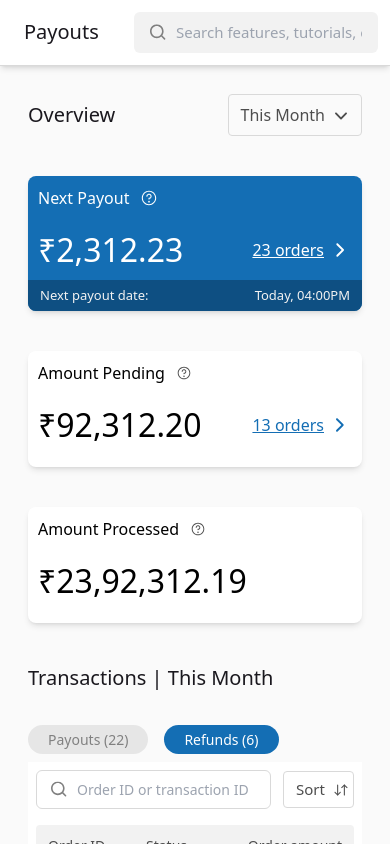
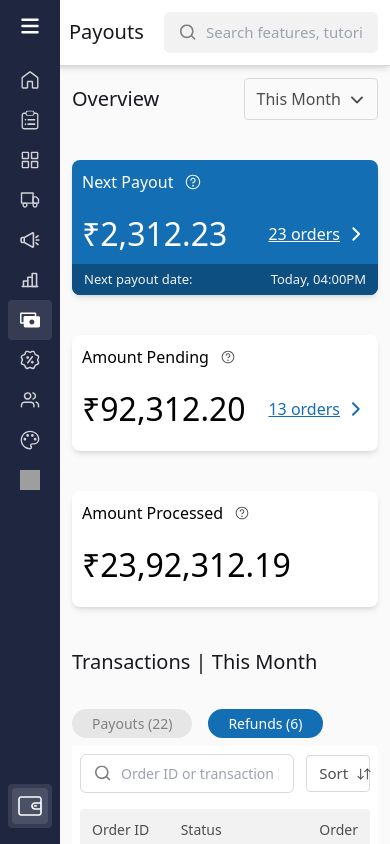
Before and after one commit to magicalbn/figma-payouts, a Next.js app: page /payouts in a window 390 px wide. Built offline with nearby package versions, Linux system fonts and the light colour scheme; grey boxes are pictures that could not be loaded.

Commit message:
responsive sidebar

```diff
--- a/app/layout.tsx
+++ b/app/layout.tsx
@@ -23,7 +23,9 @@ export default function RootLayout({
                     <Sidebar />
                     <div className="flex flex-col w-full">
                         <Navbar />
-                        <div className="overflow-auto">{children}</div>
+                        <div className="overflow-auto ml-[60px] sm:ml-0">
+                            {children}
+                        </div>
                     </div>
                 </div>
             </body>
--- a/components/overview/index.tsx
+++ b/components/overview/index.tsx
@@ -6,7 +6,7 @@ import Orders from "../orders";
 
 const Overview = () => {
     return (
-        <div className="p-7">
+        <div className="p-3 sm:p-7">
             <div className="flex items-center justify-between">
                 <p className="text-[#1A181E] font-medium text-[20px]">
                     Overview
--- a/components/shared/navbar/index.tsx
+++ b/components/shared/navbar/index.tsx
@@ -3,7 +3,7 @@ import Searchbar from "./searchbar";
 
 const Navbar = () => {
     return (
-        <div className="bg-white py-3 px-3 items-center border-b-[1px] shadow-md border-[#D9D9D9] grid grid-cols-3">
+        <div className="bg-white py-3 px-3 items-center border-b-[1px] shadow-md border-[#D9D9D9] grid grid-cols-3  ml-[45px] sm:ml-0">
             <div className="flex items-center">
                 <p className="text-[#1A181E] font-medium text-[20px] mx-3">
                     Payouts
--- a/components/shared/sidebar/credits.tsx
+++ b/components/shared/sidebar/credits.tsx
@@ -1,12 +1,15 @@
 import React from "react";
 
-const Credits = () => {
+interface Props {
+    expandSidebar: boolean;
+}
+const Credits: React.FC<Props> = ({ expandSidebar }) => {
     return (
-        <div className="bg-[#353C53] p-[10px] rounded-[4px] flex items-center">
+        <div className="bg-[#353C53] p-[4px] sm:p-[10px] rounded-[4px] flex items-center">
             <div className="p-[6px] rounded-[4px] bg-opacity-10 bg-white">
                 <img src="/wallet.svg" alt="wallet" />
             </div>
-            <div className="ml-[20px]">
+            <div className={`ml-[20px] ${expandSidebar ? "block" : "hidden"}`}>
                 <p className="text-[13px] font-normal opacity-70">
                     Available credits
                 </p>
--- a/components/shared/sidebar/index.tsx
+++ b/components/shared/sidebar/index.tsx
@@ -1,14 +1,26 @@
-import React from "react";
+"use client";
+import React, { useState } from "react";
 import Profile from "./profile";
 import SideMenu from "./sidemenu";
 import Credits from "./credits";
 
 const Sidebar = () => {
+    const [expandSidebar, setExpandSidebar] = useState<boolean>(false);
+    const toggleExpandSidebar = () => {
+        setExpandSidebar(!expandSidebar);
+    };
     return (
-        <div className="h-screen w-[250px] bg-sidebar  flex-col p-5 text-primary hidden sm:flex">
-            <Profile />
-            <SideMenu />
-            <Credits />
+        <div
+            className={`h-screen ${
+                expandSidebar ? "w-[200px] sm:w-[250px]" : "w-auto"
+            }  bg-sidebar  flex-col py-4 p-2 sm:p-5 text-primary flex transition-all duration-300 ease-in absolute sm:relative`}
+        >
+            <Profile
+                expandSidebar={expandSidebar}
+                toggleExpandSidebar={toggleExpandSidebar}
+            />
+            <SideMenu expandSidebar={expandSidebar} />
+            <Credits expandSidebar={expandSidebar} />
         </div>
     );
 };
--- a/components/shared/sidebar/menuCard.tsx
+++ b/components/shared/sidebar/menuCard.tsx
@@ -6,25 +6,30 @@ import { usePathname } from "next/navigation";
 interface Props {
     title: string;
     svg: string;
+    expandSidebar: boolean;
 }
 
-const MenuCard: React.FC<Props> = ({ svg, title }) => {
+const MenuCard: React.FC<Props> = ({ svg, title, expandSidebar }) => {
     const router = usePathname();
 
     return (
         <div
-            className={`flex rounded-[4px] p-[10px] hover:bg-white hover:bg-opacity-10 bg-opacity-10 cursor-pointer ${
+            className={`flex ${
+                !expandSidebar ? "justify-center" : ""
+            } items-center rounded-[4px] h-10 px-2.5 hover:bg-white hover:bg-opacity-10 bg-opacity-10 cursor-pointer ${
                 router.split("/").includes(title.toLocaleLowerCase())
                     ? "bg-white"
                     : ""
             }`}
         >
-            <img
-                src={svg}
-                className="mr-[15px] w-[20px] h-[20px]"
-                alt="menu icon"
-            />
-            <p className="text-[14px] font-medium">{title}</p>
+            <img src={svg} className=" w-[20px] h-[20px]" alt="menu icon" />
+            <p
+                className={`text-[14px] ml-[15px] font-medium ${
+                    expandSidebar ? "block" : "hidden"
+                }`}
+            >
+                {title}
+            </p>
         </div>
     );
 };
--- a/components/shared/sidebar/profile.tsx
+++ b/components/shared/sidebar/profile.tsx
@@ -1,23 +1,35 @@
 import React from "react";
 
-const Profile = () => {
+interface Props {
+    toggleExpandSidebar: () => void;
+    expandSidebar: boolean;
+}
+
+const Profile: React.FC<Props> = ({ toggleExpandSidebar, expandSidebar }) => {
     return (
         <div className="mb-[24px]">
-            <div className="flex items-center">
+            <div
+                className={`flex items-center ${
+                    !expandSidebar ? "justify-center" : ""
+                }`}
+            >
                 <img
-                    className="h-[40px] w-[40px] mr-4 rounded-[4px]"
+                    className={`h-[40px] w-[40px] mr-4 rounded-[4px] ${
+                        expandSidebar ? "block" : "hidden"
+                    }`}
                     src="https://picsum.photos/200"
                     alt="profile pic"
                 />
-                <div className="flex-1">
+                <div className={`flex-1 ${expandSidebar ? "block" : "hidden"}`}>
                     <p className="font-medium text-[15px]">Nishyan</p>
                     <p className="opacity-70 underline text-[13px]">
                         Visit store
                     </p>
                 </div>
                 <img
-                    className=" rotate-90 w-[24px] h-[24px]"
-                    src="chevron-right.svg"
+                    onClick={() => toggleExpandSidebar()}
+                    className=" w-[28px] h-[20px] cursor-pointer"
+                    src="bars-solid.svg"
                     alt="arrow"
                 />
             </div>
--- a/components/shared/sidebar/sidemenu.tsx
+++ b/components/shared/sidebar/sidemenu.tsx
@@ -8,12 +8,21 @@ interface menu {
     svg: string;
 }
 
-const SideMenu = () => {
+interface Props {
+    expandSidebar: boolean;
+}
+
+const SideMenu: React.FC<Props> = ({ expandSidebar }) => {
     return (
         <div className="flex-1 overflow-y-auto">
             {sidemenu.map((each: menu) => {
                 return (
-                    <MenuCard key={each.id} svg={each.svg} title={each.title} />
+                    <MenuCard
+                        key={each.id}
+                        svg={each.svg}
+                        title={each.title}
+                        expandSidebar={expandSidebar}
+                    />
                 );
             })}
         </div>
```
Also changed, not shown: public/bars-solid.svg (added).
